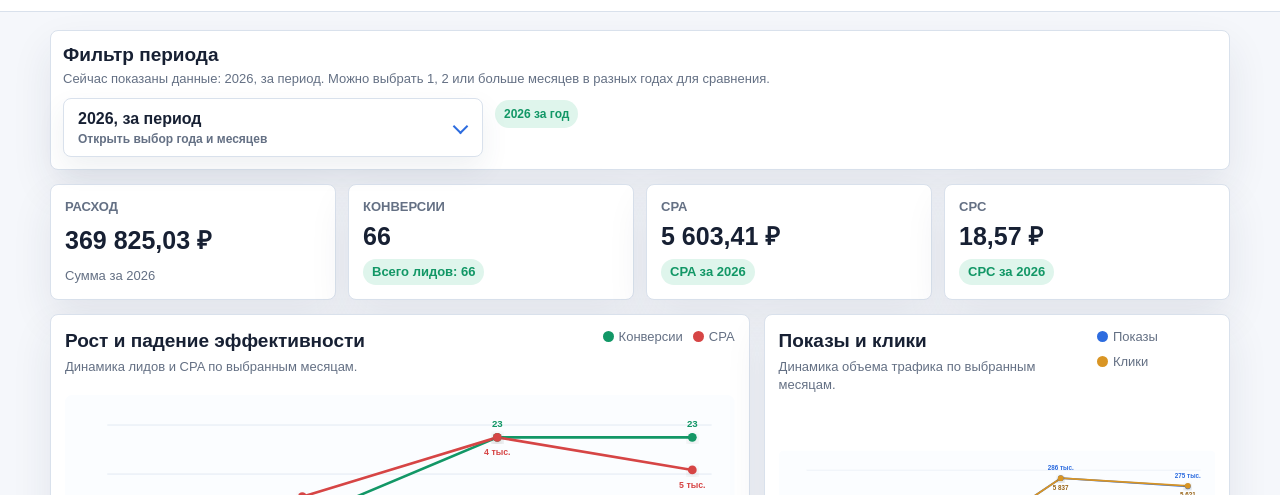
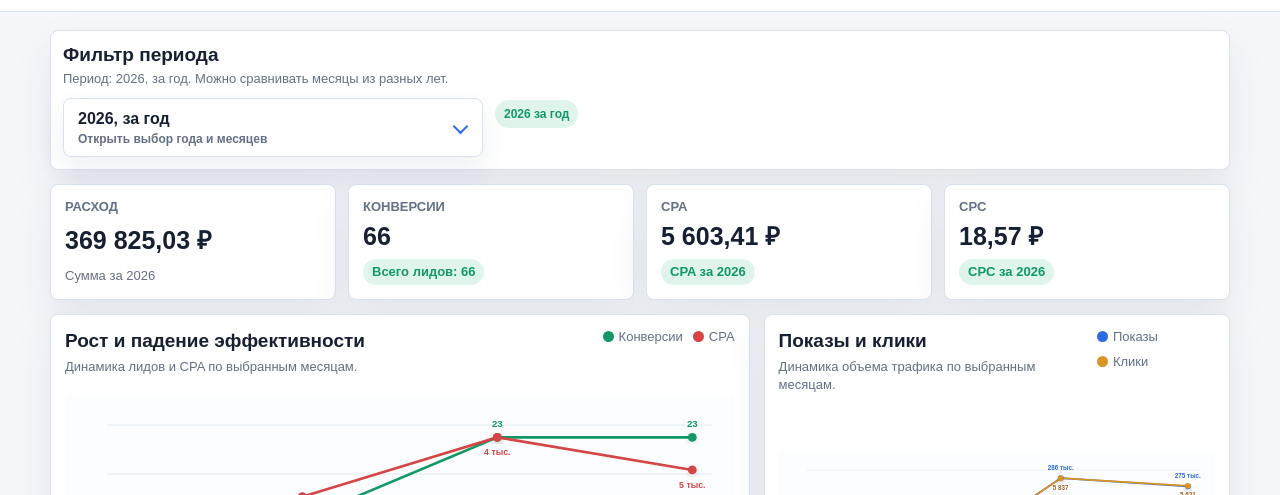
Before and after one commit to a1reklamaru/belgee, a plain HTML site: page index.html in a window 1280 px wide. Shown: the part 305-800 px from the top of the page. Drawn offline with Linux system fonts and the light colour scheme.

Commit message:
Compact period selector labels

```diff
--- a/index.html
+++ b/index.html
@@ -270,6 +270,9 @@
     .period-trigger strong {
       font-size: 16px;
       line-height: 1.25;
+      white-space: nowrap;
+      overflow: hidden;
+      text-overflow: ellipsis;
     }
 
     .period-trigger small {
@@ -1526,7 +1529,8 @@
     function selectedMonths() { const selected = months.filter(month => selectedKeys.includes(month.key)); return selected.length ? selected : yearMonths(); }
     function selectedYears(data = selectedMonths()) { return [...new Set(data.map(month => month.year))].sort(); }
     function fullYearSelected(year) { const keys = yearMonths(year).map(month => month.key); return keys.every(key => selectedKeys.includes(key)); }
-    function selectionLabel(data) { const years = selectedYears(data); if (years.length === 1 && data.length === yearMonths(years[0]).length) return `${years[0]}, за период`; return data.map(month => `${month.name.toLowerCase()} ${month.year}`).join(', '); }
+    function compactPeriodLabel(data) { const years = selectedYears(data); if (years.length === 1 && data.length === yearMonths(years[0]).length) return `${years[0]}, за год`; if (data.length === 1) return `${data[0].name.toLowerCase()} ${data[0].year}`; return `с ${data[0].name.toLowerCase()} ${data[0].year} по ${data[data.length - 1].name.toLowerCase()} ${data[data.length - 1].year}`; }
+    function selectionLabel(data) { return compactPeriodLabel(data); }
     function aggregate(data) { const totals = data.reduce((acc, month) => { acc.impressions += month.impressions; acc.clicks += month.clicks; acc.spend += month.spend; acc.conv += month.conv; return acc; }, { impressions: 0, clicks: 0, spend: 0, conv: 0 }); return { ...totals, ctr: totals.impressions ? (totals.clicks / totals.impressions) * 100 : 0, cpc: totals.clicks ? totals.spend / totals.clicks : 0, cpa: totals.conv ? totals.spend / totals.conv : 0, cr: totals.clicks ? (totals.conv / totals.clicks) * 100 : 0 }; }
     function points(values, width, height, pad, invert = false) { const min = Math.min(...values); const max = Math.max(...values); const span = max - min || 1; return values.map((value, index) => { const step = values.length > 1 ? (width - pad * 2) / (values.length - 1) : 0; const x = values.length > 1 ? pad + index * step : width / 2; const ratio = (value - min) / span; const y = invert ? pad + ratio * (height - pad * 2) : height - pad - ratio * (height - pad * 2); return [x, y]; }); }
     function linePath(pointList) { return pointList.map((point, index) => `${index ? 'L' : 'M'} ${point[0].toFixed(1)} ${point[1].toFixed(1)}`).join(' '); }
@@ -1539,8 +1543,8 @@
     function drawSpendChart(data = selectedMonths()) { const svg = document.querySelector('#spendChart'); const width = 760; const height = 245; baseSvg(svg, data, width, height); const maxSpend = Math.max(...data.map(m => m.spend), 1); const maxConv = Math.max(...data.map(m => m.conv), 1); const groupWidth = (width - 112) / Math.max(data.length, 1); const barWidth = Math.max(12, Math.min(30, groupWidth * .28)); const gap = Math.max(4, barWidth * .35); const every = labelEvery(data); data.forEach((m, i) => { const x = 56 + i * groupWidth + Math.max(0, groupWidth - barWidth * 2 - gap) / 2; const spendHeight = (m.spend / maxSpend) * 142; const convHeight = (m.conv / maxConv) * 142; svg.insertAdjacentHTML('beforeend', `<rect x="${x}" y="${196 - spendHeight}" width="${barWidth}" height="${spendHeight}" rx="4" fill="#2d6cdf"></rect><rect x="${x + barWidth + gap}" y="${196 - convHeight}" width="${barWidth}" height="${convHeight}" rx="4" fill="#129766"></rect>${i % every === 0 || i === data.length - 1 ? `<text x="${x + barWidth / 2}" y="${Math.max(20, 190 - spendHeight)}" text-anchor="middle" fill="#2d6cdf" font-size="10" font-weight="800">${Math.round(m.spend / 1000)}т</text><text x="${x + barWidth * 1.5 + gap}" y="${Math.max(20, 190 - convHeight)}" text-anchor="middle" fill="#129766" font-size="10" font-weight="800">${m.conv}</text>` : ''}`); }); }
     function renderTable(data = selectedMonths()) { const rows = document.querySelector('#summaryRows'); rows.innerHTML = data.map((m, i) => { const prev = i === 0 ? null : data[i - 1]; const cpaTrend = !prev ? 'Старт' : m.cpa <= prev.cpa ? 'Улучшение' : 'Просадка'; const trendClass = !prev || m.cpa <= prev.cpa ? 'good-text' : 'bad-text'; return `<tr><td><strong>${m.name} ${m.year}</strong></td><td>${fmtInt.format(m.impressions)}</td><td>${fmtInt.format(m.clicks)}</td><td>${m.ctr.toFixed(2)}</td><td>${money(m.spend)}</td><td>${money(m.cpc)}</td><td class="conversion">${m.conv}</td><td>${money(m.cpa)}</td><td class="${trendClass}">${cpaTrend}</td></tr>`; }).join(''); }
     function setTrend(node, note) { node.textContent = note.text; node.classList.toggle('good', note.className === 'good'); node.classList.toggle('bad', note.className === 'bad'); node.classList.toggle('neutral', note.className === 'neutral'); }
-    function updateKpis(data = selectedMonths()) { const total = aggregate(data); const years = selectedYears(data); const isFullSingleYear = years.length === 1 && data.length === yearMonths(years[0]).length; const periodText = isFullSingleYear ? `Сумма за ${years[0]}` : `Выбрано: ${data.length} мес.`; const notes = { spend: periodText, conv: { text: `Всего лидов: ${total.conv}`, className: 'good' }, cpa: { text: isFullSingleYear ? `CPA за ${years[0]}` : 'CPA по выбранным месяцам', className: total.cpa ? 'good' : 'neutral' }, cpc: { text: isFullSingleYear ? `CPC за ${years[0]}` : 'CPC по выбранным месяцам', className: 'good' } }; document.querySelector('[data-kpi="spend"]').textContent = `${money(total.spend)} ₽`; document.querySelector('[data-kpi="conv"]').textContent = total.conv; document.querySelector('[data-kpi="cpa"]').textContent = `${money(total.cpa)} ₽`; document.querySelector('[data-kpi="cpc"]').textContent = `${money(total.cpc)} ₽`; document.querySelector('[data-kpi-note="spend"]').textContent = notes.spend; setTrend(document.querySelector('[data-kpi-note="conv"]'), notes.conv); setTrend(document.querySelector('[data-kpi-note="cpa"]'), notes.cpa); setTrend(document.querySelector('[data-kpi-note="cpc"]'), notes.cpc); const summary = document.querySelector('[data-selection-summary]'); if (summary) summary.textContent = `Сейчас показаны данные: ${selectionLabel(data)}. Можно выбрать 1, 2 или больше месяцев в разных годах для сравнения.`; }
-    function periodChips(data = selectedMonths()) { const years = selectedYears(data); const chips = []; years.forEach(year => { const yearData = data.filter(month => month.year === year); if (yearData.length === yearMonths(year).length) chips.push(`${year} за год`); else yearData.forEach(month => chips.push(`${shortMonth(month)}`)); }); return chips; }
+    function updateKpis(data = selectedMonths()) { const total = aggregate(data); const years = selectedYears(data); const isFullSingleYear = years.length === 1 && data.length === yearMonths(years[0]).length; const periodText = isFullSingleYear ? `Сумма за ${years[0]}` : `Выбрано: ${data.length} мес.`; const notes = { spend: periodText, conv: { text: `Всего лидов: ${total.conv}`, className: 'good' }, cpa: { text: isFullSingleYear ? `CPA за ${years[0]}` : 'CPA по выбранным месяцам', className: total.cpa ? 'good' : 'neutral' }, cpc: { text: isFullSingleYear ? `CPC за ${years[0]}` : 'CPC по выбранным месяцам', className: 'good' } }; document.querySelector('[data-kpi="spend"]').textContent = `${money(total.spend)} ₽`; document.querySelector('[data-kpi="conv"]').textContent = total.conv; document.querySelector('[data-kpi="cpa"]').textContent = `${money(total.cpa)} ₽`; document.querySelector('[data-kpi="cpc"]').textContent = `${money(total.cpc)} ₽`; document.querySelector('[data-kpi-note="spend"]').textContent = notes.spend; setTrend(document.querySelector('[data-kpi-note="conv"]'), notes.conv); setTrend(document.querySelector('[data-kpi-note="cpa"]'), notes.cpa); setTrend(document.querySelector('[data-kpi-note="cpc"]'), notes.cpc); const summary = document.querySelector('[data-selection-summary]'); if (summary) summary.textContent = `Период: ${selectionLabel(data)}. Можно сравнивать месяцы из разных лет.`; }
+    function periodChips(data = selectedMonths()) { const years = selectedYears(data); return years.map(year => { const yearData = data.filter(month => month.year === year); if (yearData.length === yearMonths(year).length) return `${year} за год`; if (yearData.length === 1) return `${shortMonth(yearData[0])}`; return `${shortMonth(yearData[0])} - ${shortMonth(yearData[yearData.length - 1])}`; }); }
     function syncButtons() { const data = selectedMonths(); document.querySelectorAll('[data-month]').forEach(input => { const active = selectedKeys.includes(input.dataset.month); input.checked = active; input.closest('.period-option')?.classList.toggle('active', active); }); document.querySelectorAll('[data-range="year"]').forEach(input => { const year = Number(input.dataset.year); const active = fullYearSelected(year); input.checked = active; input.closest('.period-option')?.classList.toggle('active', active); }); const trigger = document.querySelector('[data-period-trigger] strong'); if (trigger) trigger.textContent = selectionLabel(data); const chips = document.querySelector('[data-selected-chips]'); if (chips) chips.innerHTML = periodChips(data).map(label => `<span class="period-chip">${label}</span>`).join(''); }
     function syncPanels() { document.querySelectorAll('.month-panel').forEach(panel => { const active = selectedKeys.includes(panel.dataset.panel); panel.classList.toggle('active', active); }); }
     function renderDashboard() { const data = selectedMonths(); syncButtons(); syncPanels(); updateKpis(data); drawDualLineChart(data); drawTrafficVolumeChart(data); drawSpendChart(data); renderTable(data); }
```
